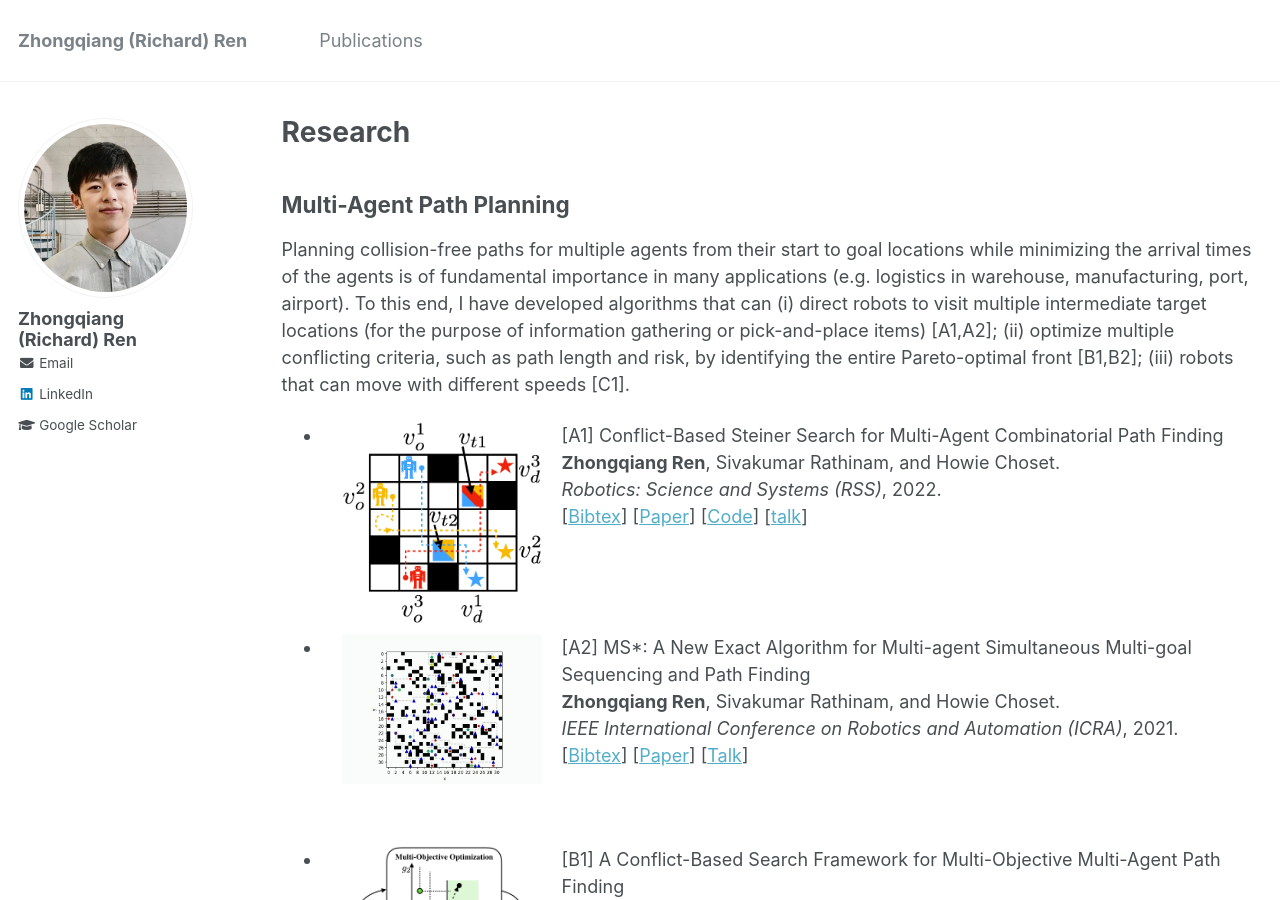
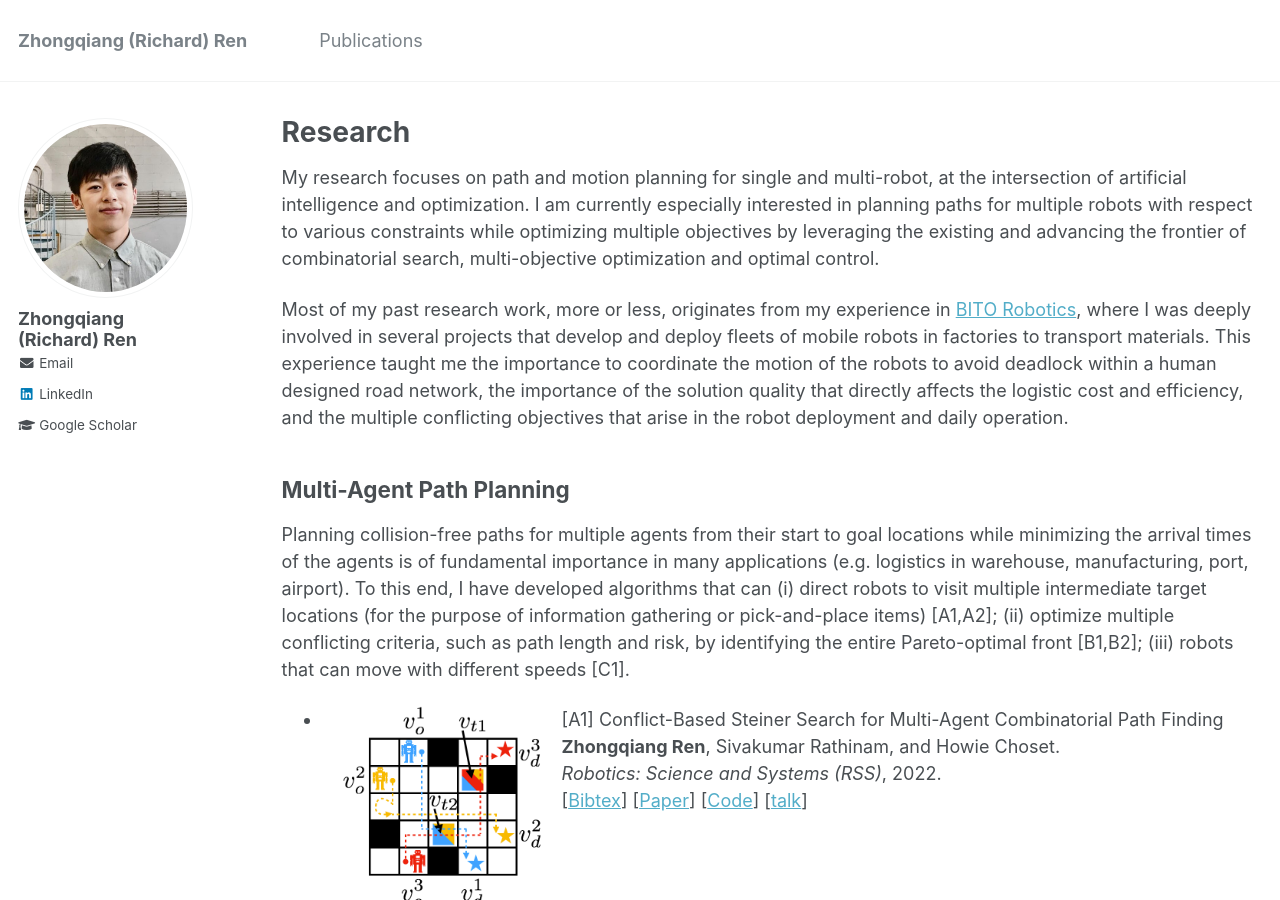
Before and after one commit to wonderren/wonderren.github.io, a Jekyll site: the page built from _pages/research.md, in a window 1280 px wide and 900 px high. Built offline with Jekyll 4.4.1, drawn with Linux system fonts in a browser that asks for light colours.

Commit message:
research

```diff
--- a/_pages/research.md
+++ b/_pages/research.md
@@ -4,6 +4,11 @@ title: "Research"
 permalink: /research/
 author_profile: true
 ---
+
+My research focuses on path and motion planning for single and multi-robot, at the intersection of artificial intelligence and optimization. I am currently especially interested in planning paths for multiple robots with respect to various constraints while optimizing multiple objectives by leveraging the existing and advancing the frontier of combinatorial search, multi-objective optimization and optimal control.
+
+Most of my past research work, more or less, originates from my experience in [BITO Robotics](https://bitorobotics.com/), where I was deeply involved in several projects that develop and deploy fleets of mobile robots in factories to transport materials. This experience taught me the importance to coordinate the motion of the robots to avoid deadlock within a human designed road network, the importance of the solution quality that directly affects the logistic cost and efficiency, and the multiple conflicting objectives that arise in the robot deployment and daily operation.
+
 
 Multi-Agent Path Planning
 ------
```
